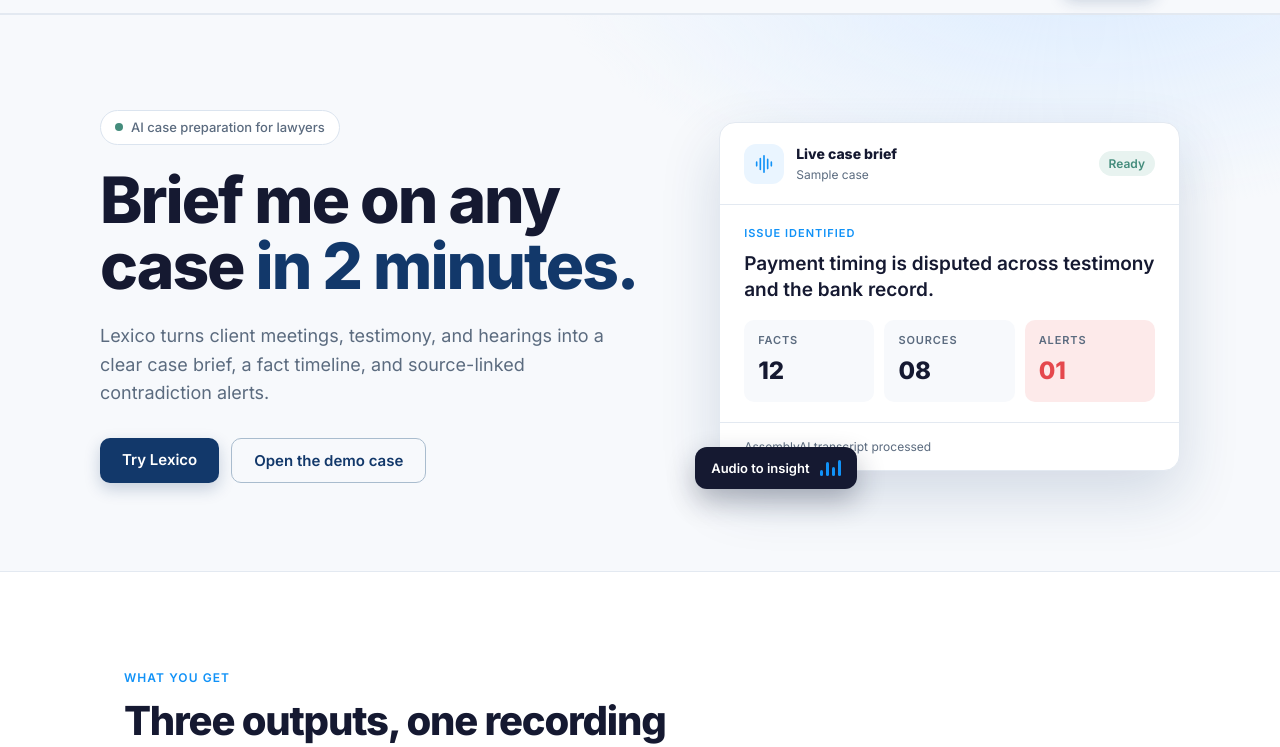
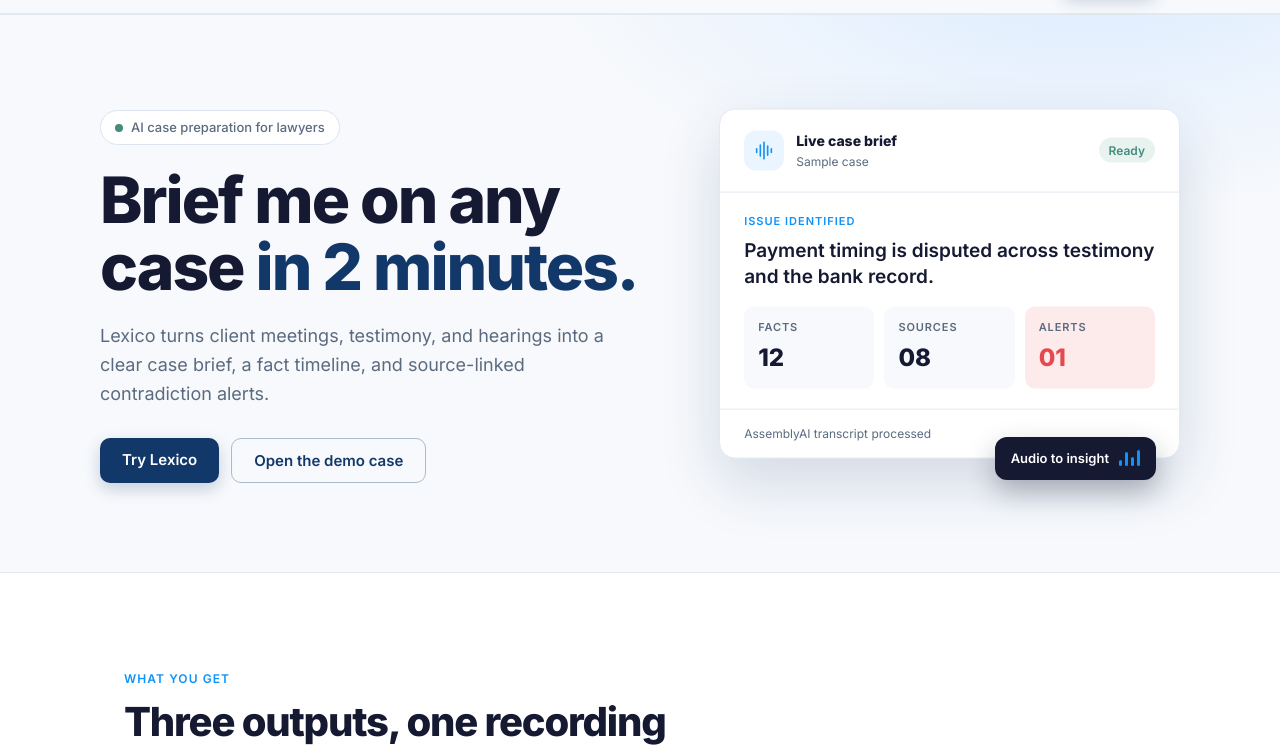
Before and after one commit to tftehreem/lexico, a plain HTML site: page index.html in a window 1280 px wide. Shown: the part 55-802 px from the top of the page. Drawn offline with Linux system fonts and the light colour scheme.

Commit message:
Add files via upload

```diff
--- a/style.css
+++ b/style.css
@@ -128,3 +128,11 @@
 .pv .stat .lab{display:block;font-size:11px;font-weight:600;letter-spacing:.08em;color:var(--text2);margin-bottom:2px}
 .pv .stat b{font-size:24px}
 .pv .ft{padding:14px 24px;border-top:1px solid #e3e9f1;font-size:12px;color:var(--text2)}
+
+/* chip position + card hover */
+.float{left:auto;right:24px;bottom:-20px}
+.pvwrap{margin-bottom:24px}
+.pv{transition:transform .3s ease,box-shadow .3s ease;animation:bob 6s ease-in-out infinite}
+.pv:hover{transform:translateY(-8px);box-shadow:0 32px 70px rgba(18,56,106,.22);animation-play-state:paused}
+@keyframes bob{50%{transform:translateY(-6px)}}
+@media(max-width:820px){.float{left:auto;right:16px}}
```
